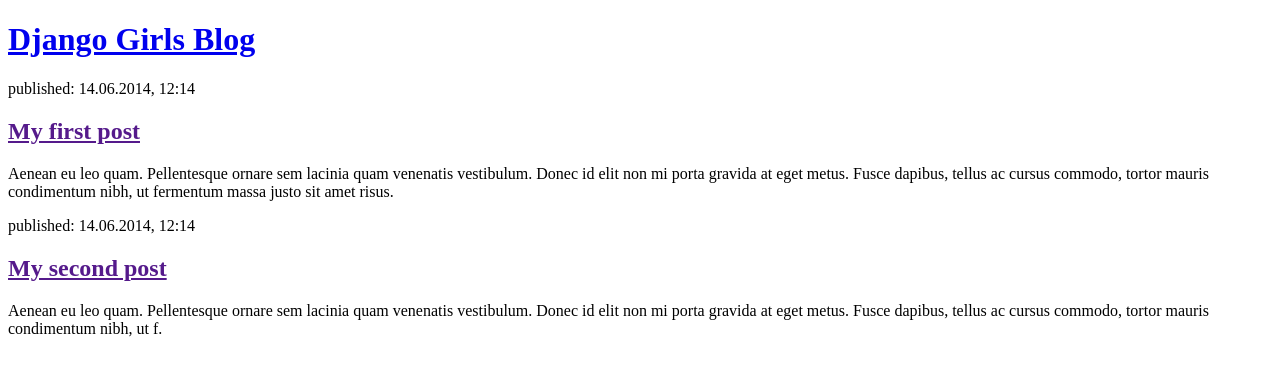
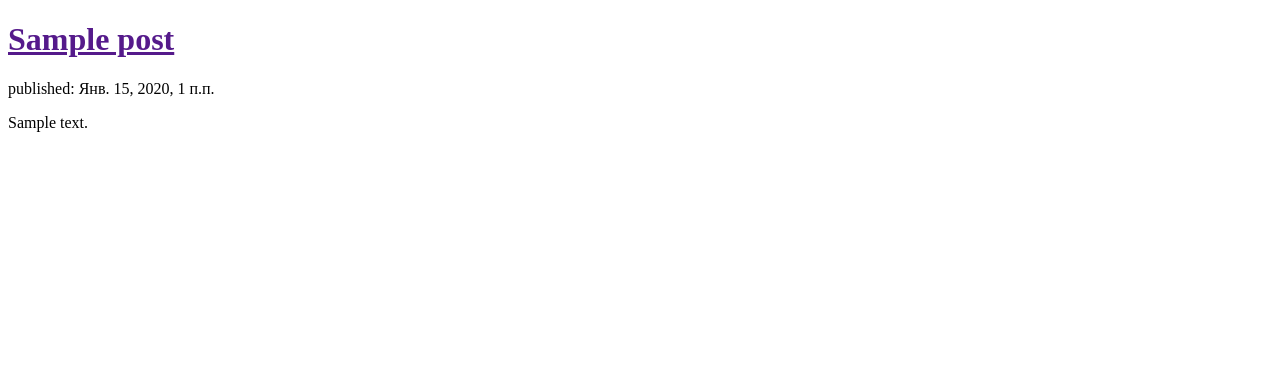
Before and after one commit to AnnaStets/northland, a Django app: page / in a window 1280 px wide. Shown: the top 376 px of the page. Run offline with Django 3.2, Linux system fonts and the light colour scheme; tables that the repository leaves empty hold one stand-in row (values such as "Sample post").

Commit message:
posts from db

```diff
--- a/northlandblog/templates/northlandblog/post_list.html
+++ b/northlandblog/templates/northlandblog/post_list.html
@@ -5,20 +5,12 @@
         <title>The Northern Land</title>
     </head>
     <body>
-        <div>
-            <h1><a href="/">Django Girls Blog</a></h1>
-        </div>
-
-        <div>
-            <p>published: 14.06.2014, 12:14</p>
-            <h2><a href="">My first post</a></h2>
-            <p>Aenean eu leo quam. Pellentesque ornare sem lacinia quam venenatis vestibulum. Donec id elit non mi porta gravida at eget metus. Fusce dapibus, tellus ac cursus commodo, tortor mauris condimentum nibh, ut fermentum massa justo sit amet risus.</p>
-        </div>
-
-        <div>
-            <p>published: 14.06.2014, 12:14</p>
-            <h2><a href="">My second post</a></h2>
-            <p>Aenean eu leo quam. Pellentesque ornare sem lacinia quam venenatis vestibulum. Donec id elit non mi porta gravida at eget metus. Fusce dapibus, tellus ac cursus commodo, tortor mauris condimentum nibh, ut f.</p>
-        </div>
+        {% for post in posts %}
+            <div>
+                <h1><a href="">{{ post.title }}</a></h1>
+                <p>published: {{ post.published_date }}</p>
+                <p>{{ post.text|linebreaksbr }}</p>
+            </div>
+        {% endfor %}
     </body>
 </html>
--- a/northlandblog/views.py
+++ b/northlandblog/views.py
@@ -1,4 +1,7 @@
 from django.shortcuts import render
+from .models import Post
+from django.utils import timezone
 
 def post_list(request):
-    return render(request, 'northlandblog/post_list.html', {})
+    posts = Post.objects.all()
+    return render(request, 'northlandblog/post_list.html', {'posts': posts})
```
Also changed, not shown: northlandblog/models.py (line endings or trailing spaces).
